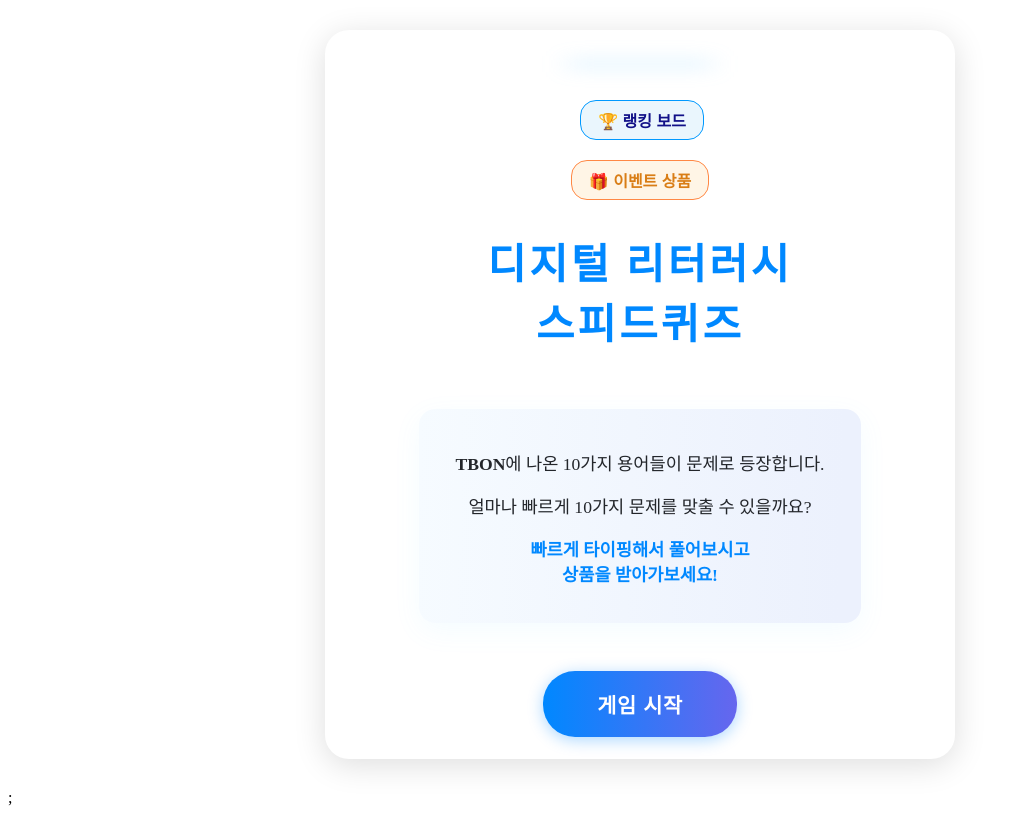
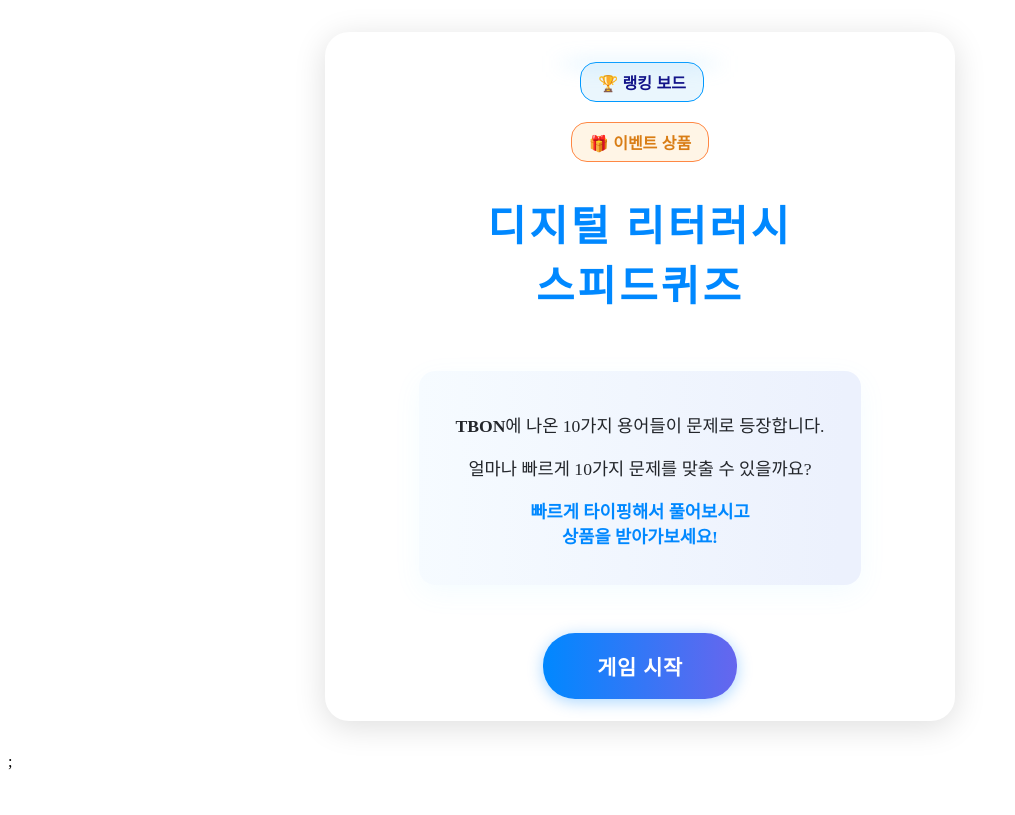
Before and after one commit to cost6885/speedquiz, a React (Create React App) app: page / in a window 1280 px wide. Shown: the whole page, without its empty margins (0-1015 px from the left). Built offline with nearby package versions, Linux system fonts and the light colour scheme.

Commit message:
Update styles.css

```diff
--- a/src/styles.css
+++ b/src/styles.css
@@ -1,6 +1,6 @@
 .app {
   max-width: 600px;
-  margin: 30px auto;
+  margin: 32px auto;
   z-index: 1;
   background: #fff;
   padding: 12px 15px;
@@ -49,7 +49,7 @@ button {
   display: flex;
   flex-direction: column;
   align-items: center;
-  margin-top: 6vh;
+  margin-top: 1vh;
   animation: fadeIn 1s;
 }
 .title-main {
```
